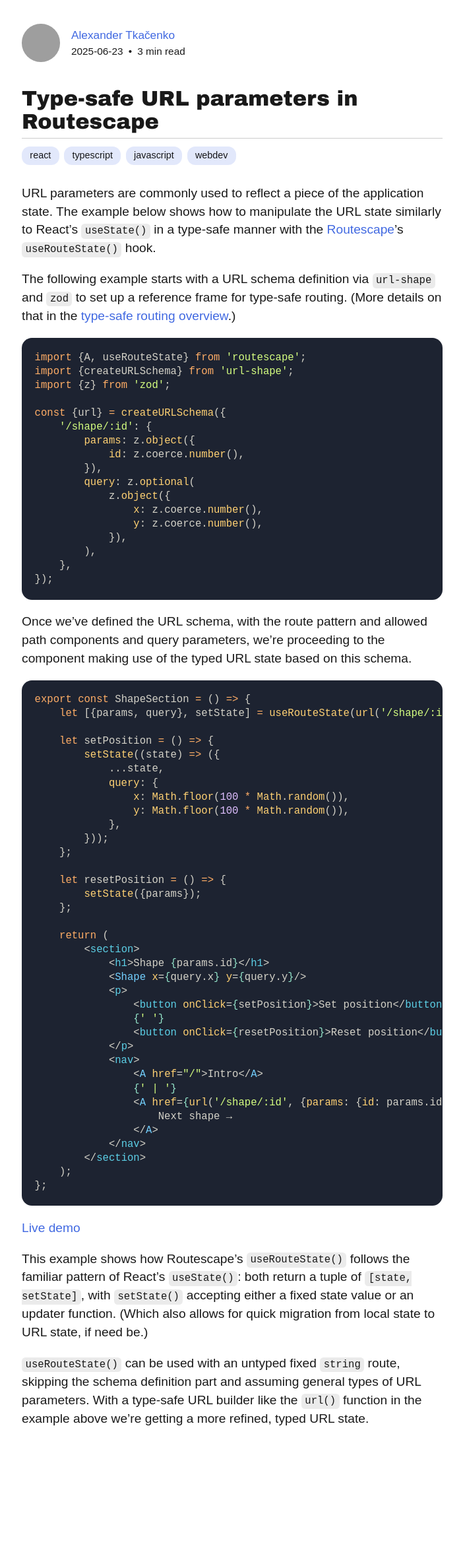
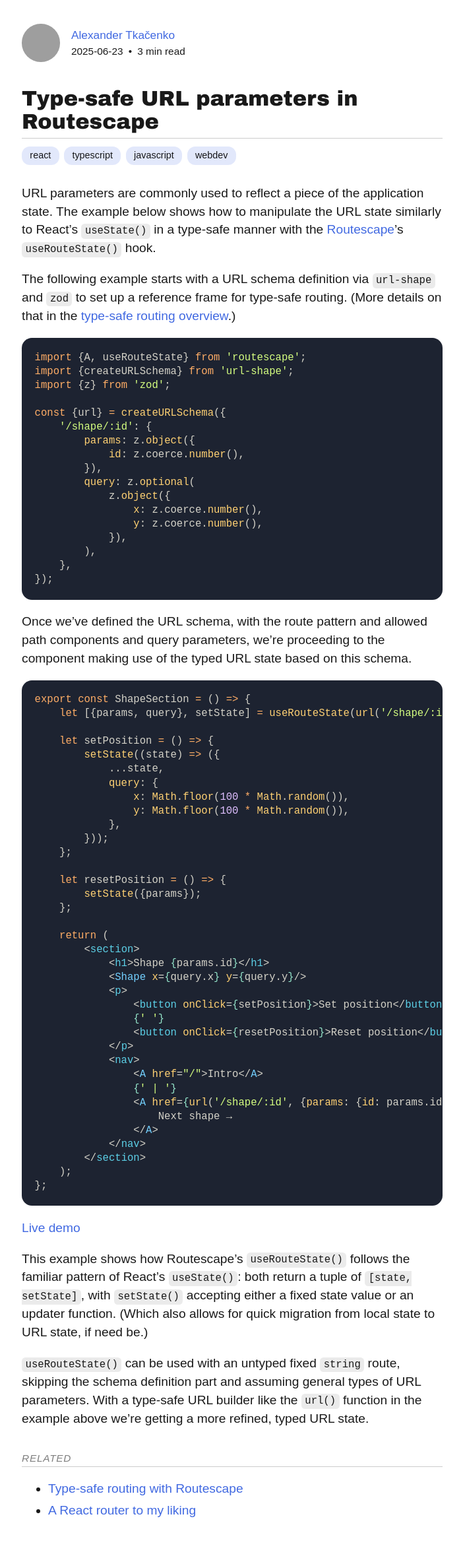
Before and after one commit to axtk/axtk.github.io, a Jekyll site: the page built from routescape_typed_URL_parameters.md, in a window 1280 px wide. Shown: the whole page at 66% size, without its empty margins (288-990 px from the left). Built offline with Jekyll 4.4.1, drawn with Linux system fonts in a browser that asks for light colours; our own code applies the rules of GitHub Pages for plain Markdown files; before the commit the page ends 2231 px from its top, so only the background shows below that; grey boxes are pictures that could not be loaded.

Commit message:
update related links sections

```diff
--- a/css/plain.css
+++ b/css/plain.css
@@ -73,6 +73,15 @@
     border-bottom: .04em solid color(from var(--color) srgb r g b / .2);
     padding: 0 0 .2em 0;
     margin: 1.5em 0 .75em 0;
+}
+h2#related {
+    font-size: .8rem;
+    font-weight: normal;
+    font-style: italic;
+    text-transform: uppercase;
+    letter-spacing: .05em;
+    color: color(from var(--color) srgb r g b / .5);
+    margin-top: 2rem;
 }
 h3 {
     font-size: 1.15em;
--- a/routescape_typed_URL_parameters.md
+++ b/routescape_typed_URL_parameters.md
@@ -78,3 +78,8 @@
 This example shows how Routescape's `useRouteState()` follows the familiar pattern of React's `useState()`: both return a tuple of `[state, setState]`, with `setState()` accepting either a fixed state value or an updater function. (Which also allows for quick migration from local state to URL state, if need be.)
 
 `useRouteState()` can be used with an untyped fixed `string` route, skipping the schema definition part and assuming general types of URL parameters. With a type-safe URL builder like the `url()` function in the example above we're getting a more refined, typed URL state.
+
+## Related
+
+- [Type-safe routing with Routescape]({{site.github.baseurl}}/routescape_type_safety)
+- [A React router to my liking]({{site.github.baseurl}}/routescape)
```
Also changed, not shown: routescape.md (+1 -1 lines), routescape_type_safety.md (+2 -1 lines), transient_state.md (+3 -1 lines).
